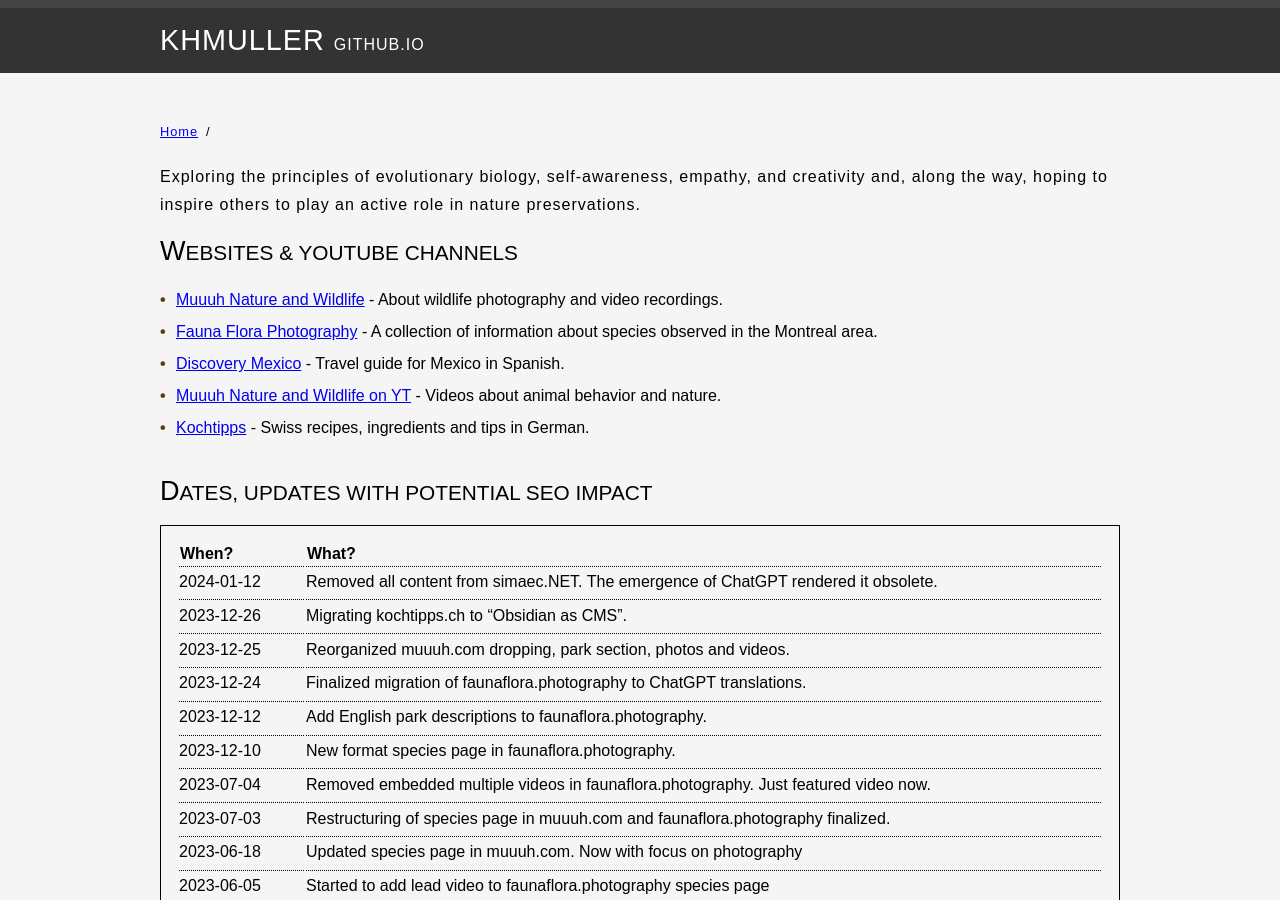
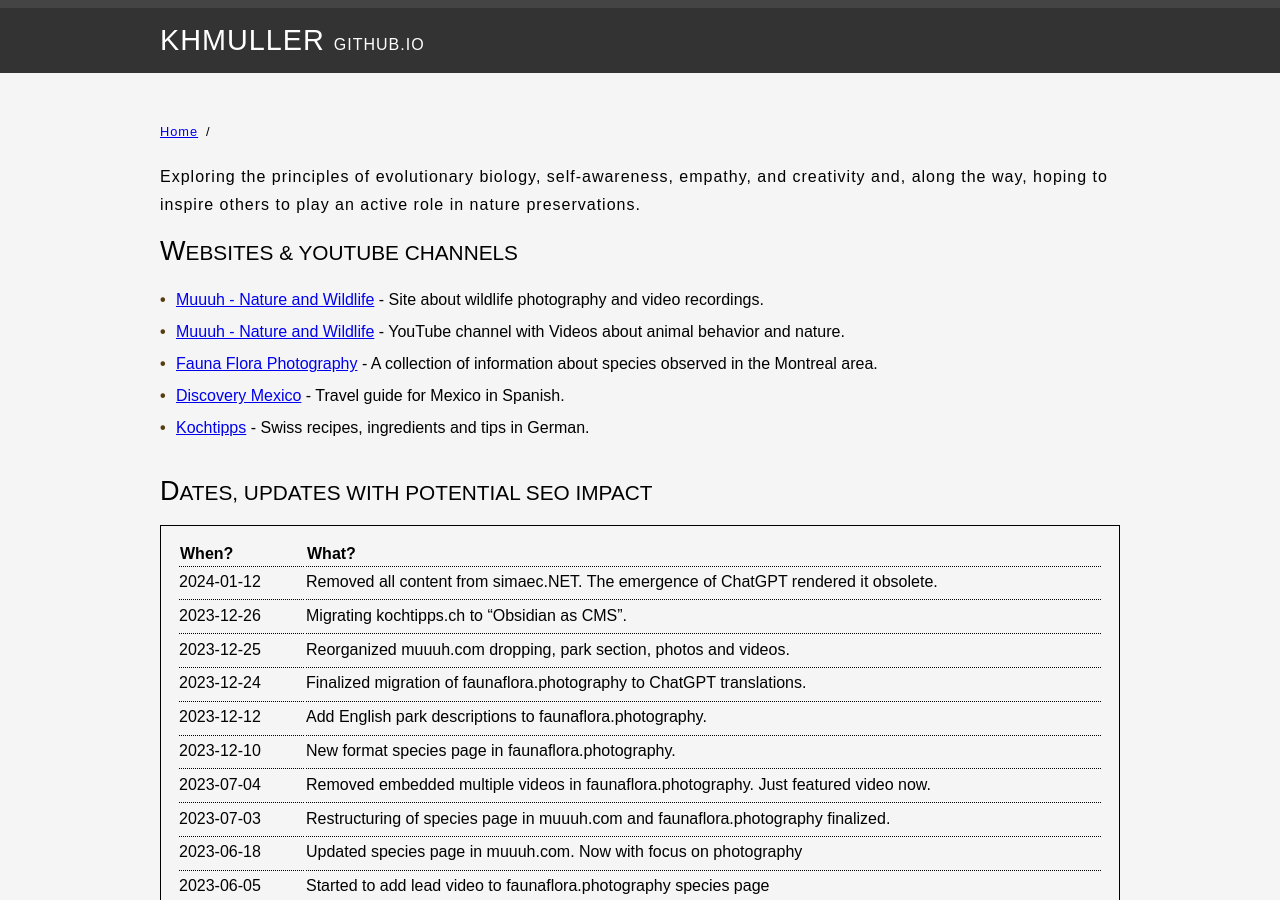
Before and after one commit to KHMuller/khmuller.github.io, a Jekyll site: the page built from index.md, in a window 1280 px wide and 900 px high. Built offline with Jekyll 4.4.1, drawn with Linux system fonts in a browser that asks for light colours.

Commit message:
Minor change

```diff
--- a/index.md
+++ b/index.md
@@ -9,10 +9,10 @@ Exploring the principles of evolutionary biology, self-awareness, empathy, and c
 
 ## Websites &amp; YouTube Channels
 
-- [Muuuh Nature and Wildlife](https://muuuh.com "Muuuh Nature and Wildlife") - About wildlife photography and video recordings.
+- [Muuuh - Nature and Wildlife](https://muuuh.com "Muuuh - Nature and Wildlife") - Site about wildlife photography and video recordings.
+- [Muuuh - Nature and Wildlife](https://youtube.com/@Muuuh "Muuuh - Nature and Wildlife") - YouTube channel with Videos about animal behavior and nature.
 - [Fauna Flora Photography](https://faunaflora.photography "Fauna Flora Photography") - A collection of information about species observed in the Montreal area.
 - [Discovery Mexico](https://www.discoverymexico.com.mx "Discovery Mexico") - Travel guide for Mexico in Spanish.
-- [Muuuh Nature and Wildlife on YT](https://youtube.com/@Muuuh "Muuuh Nature and Wildlife on YT") - Videos about animal behavior and nature.
 - [Kochtipps](https://www.kochtipps.ch "Kochtipps") - Swiss recipes, ingredients and tips in German.
 
 ## Dates, Updates with Potential SEO Impact
```
